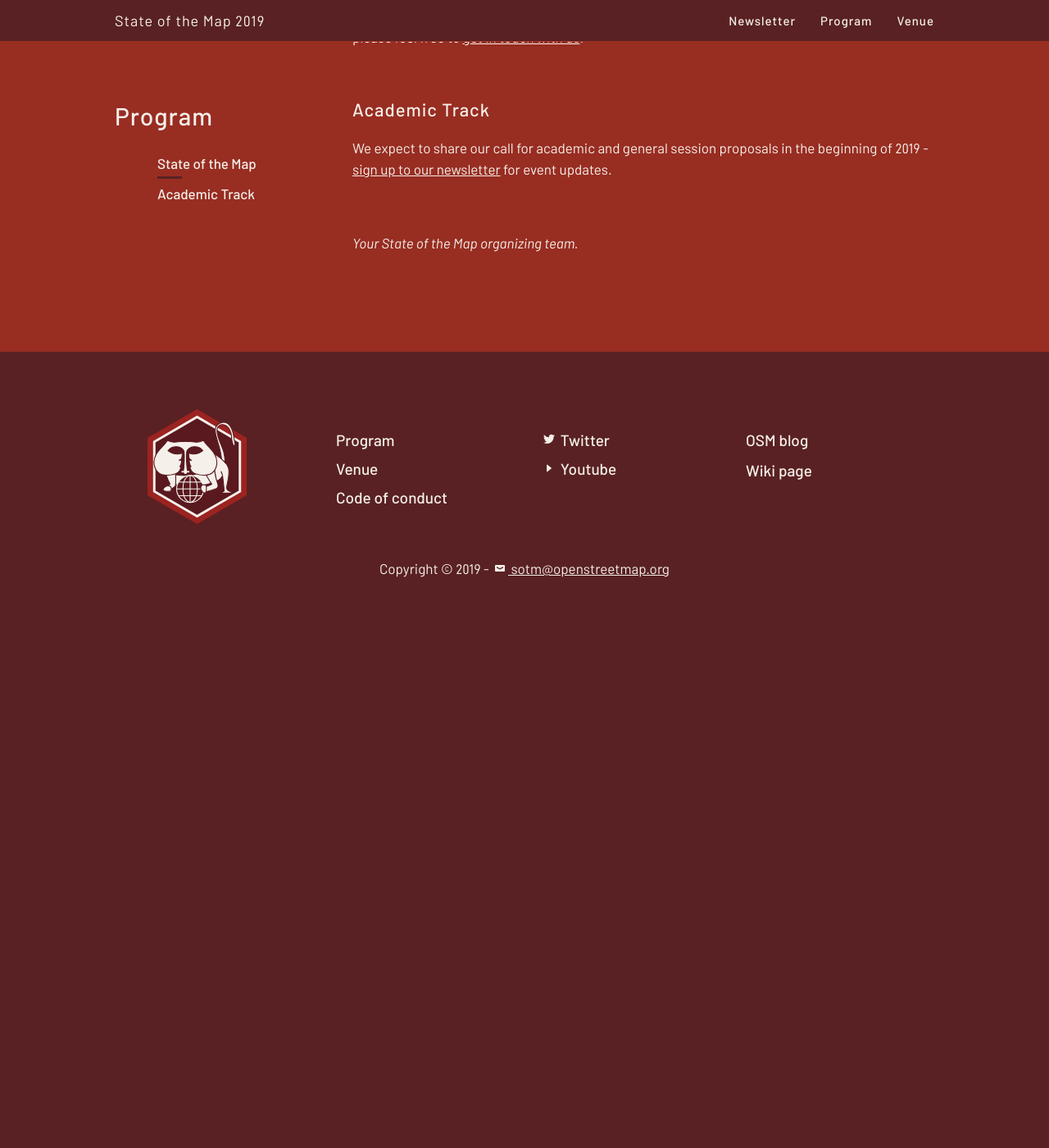
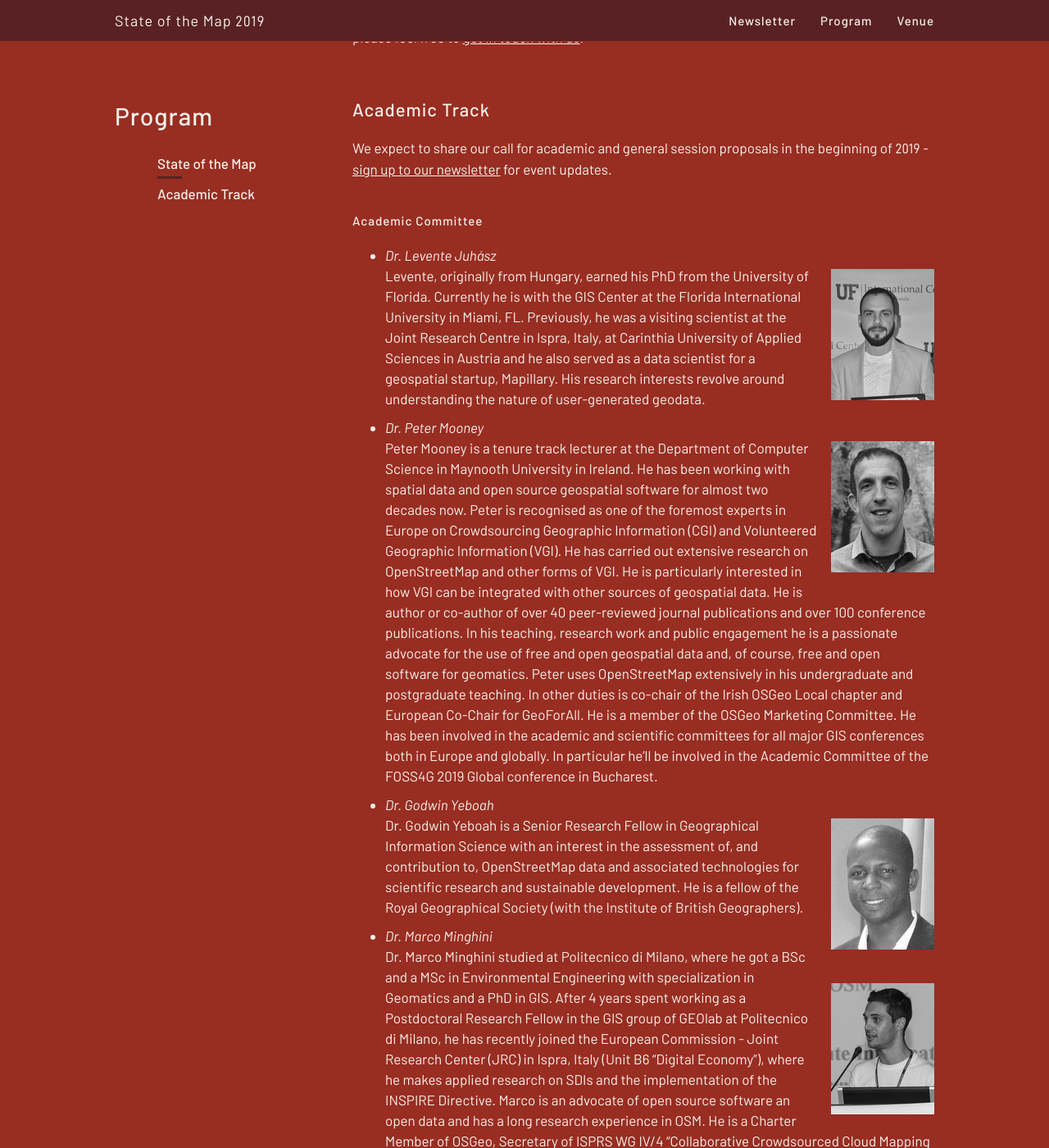
Before and after one commit to openstreetmap/stateofthemap-2019, a Jekyll site: the page built from program/index.md, in a window 1280 px wide and 1400 px high, scrolled down 354 px. Shown: the whole window at 82% size. Built offline with Jekyll 4.4.1, drawn with Linux system fonts in a browser that asks for light colours; before the commit the page ends 1116 px from its top, so only the background shows below that; some of the changed text lies outside the part shown.

Commit message:
add bios of academic track core team

```diff
--- a/program/index.md
+++ b/program/index.md
@@ -23,6 +23,14 @@
 
 We expect to share our call for academic and general session proposals in the beginning of <span class="numeral">2019</span> - <a href="{{site.baseurl}}/#newsletter">sign up to our newsletter</a> for event updates.
 
+### Academic Committee
+
+* <img style="height:160px; float:right; clear:right; margin-left: 1em; margin-bottom: 0.7em; margin-top: 1.7em; filter:grayscale(1);" src="../img/bios/juhasz.jpg"><em>Dr. Levente Juhász</em><br>Levente, originally from Hungary, earned his PhD from the University of Florida. Currently he is with the GIS Center at the Florida International University in Miami, FL. Previously, he was a visiting scientist at the Joint Research Centre in Ispra, Italy, at Carinthia University of Applied Sciences in Austria and he also served as a data scientist for a geospatial startup, Mapillary. His research interests revolve around understanding the nature of user-generated geodata.
+* <img style="height:160px; float:right; clear:right; margin-left: 1em; margin-bottom: 0.7em; margin-top: 1.7em; filter:grayscale(1);" src="../img/bios/mooney.jpg"><em>Dr. Peter Mooney</em><br>Peter Mooney is a tenure track lecturer at the Department of Computer Science in Maynooth University in Ireland. He has been working with spatial data and open source geospatial software for almost two decades now. Peter is recognised as one of the foremost experts in Europe on Crowdsourcing Geographic Information (CGI) and Volunteered Geographic Information (VGI). He has carried out extensive research on OpenStreetMap and other forms of VGI. He is particularly interested in how VGI can be integrated with other sources of geospatial data. He is author or co-author of over 40 peer-reviewed journal publications and over 100 conference publications. In his teaching, research work and public engagement he is a passionate advocate for the use of free and open geospatial data and, of course, free and open software for geomatics. Peter uses OpenStreetMap extensively in his undergraduate and postgraduate teaching. In other duties is co-chair of the Irish OSGeo Local chapter and European Co-Chair for GeoForAll. He is a member of the OSGeo Marketing Committee. He has been involved in the academic and scientific committees for all major GIS conferences both in Europe and globally. In particular he'll be involved in the Academic Committee of the FOSS4G 2019 Global conference in Bucharest.
+* <img style="height:160px; float:right; clear:right; margin-left: 1em; margin-bottom: 0.7em; margin-top: 1.7em; filter:grayscale(1);" src="../img/bios/yeboah.jpg"><em>Dr. Godwin Yeboah</em><br>Dr. Godwin Yeboah is a Senior Research Fellow in Geographical Information Science with an interest in the assessment of, and contribution to, OpenStreetMap data and associated technologies for scientific research and sustainable development. He is a fellow of the Royal Geographical Society (with the Institute of British Geographers).
+* <img style="height:160px; float:right; clear:right; margin-left: 1em; margin-bottom: 0.7em; margin-top: 1.7em; filter:grayscale(1);" src="../img/bios/minghini.jpg"><em>Dr. Marco Minghini</em><br>Dr. Marco Minghini studied at Politecnico di Milano, where he got a BSc and a MSc in Environmental Engineering with specialization in Geomatics and a PhD in GIS. After 4 years spent working as a Postdoctoral Research Fellow in the GIS group of GEOlab at Politecnico di Milano, he has recently joined the European Commission - Joint Research Center (JRC) in Ispra, Italy (Unit B6 "Digital Economy"), where he makes applied research on SDIs and the implementation of the INSPIRE Directive. Marco is an advocate of open source software an open data and has a long research experience in OSM. He is a Charter Member of OSGeo, Secretary of ISPRS WG IV/4 "Collaborative Crowdsourced Cloud Mapping (C3M)", Member of the OpenStreetMap Foundation and Voting Member of HOT.
+* <img style="height:160px; float:right; clear:right; margin-left: 1em; margin-bottom: 0.7em; margin-top: 1.7em; filter:grayscale(1);" src="../img/bios/grinberger.jpg"><em>Dr. A. Yair Grinberger</em><br>Yair earned his PhD in Geography from the Hebrew University of Jerusalem, studying human mobility behaviors using GPS traces. His current research focuses on modelling and quantitatively analyzing socio-cultural processes of data production and their traces in Volunteered Geographical Information datasets. His broader research interests include Geographic Information Science, critical GIS, and digital representations of socio-geographical phenomena.
+
 <br>
 
 *Your State of the Map organizing team.*
```
Also changed, not shown: img/bios/grinberger.jpg (added), img/bios/juhasz.jpg (added), img/bios/minghini.jpg (added), img/bios/mooney.jpg (added), img/bios/yeboah.jpg (added).
